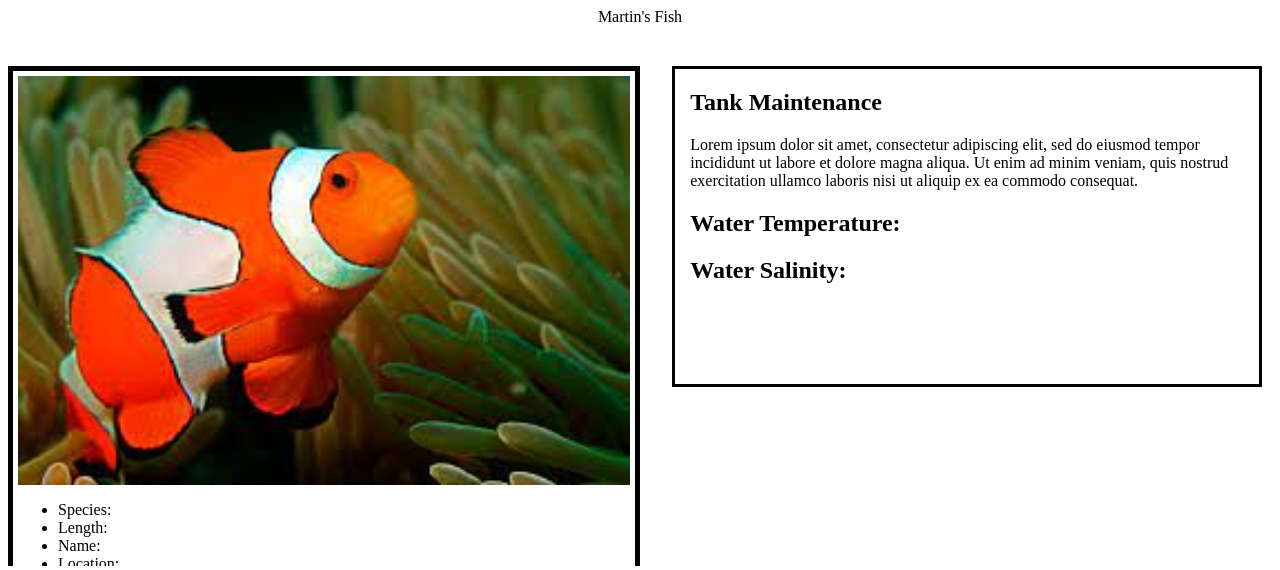
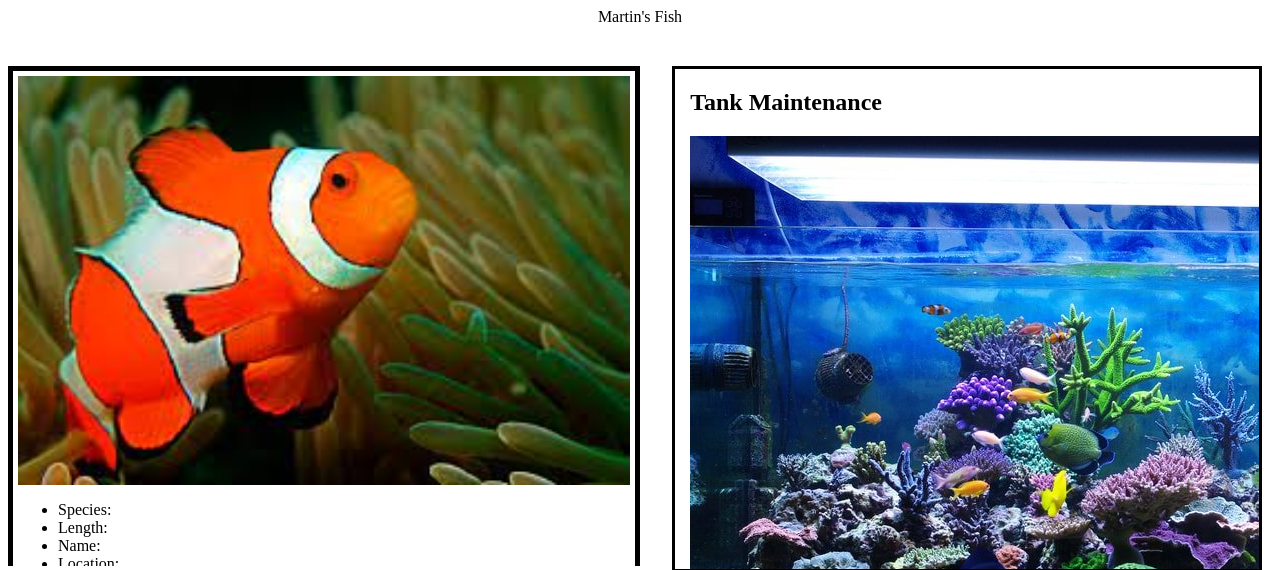
Before and after one commit to FolksyCarrot/chapter3, a plain HTML site: page index.html in a window 1280 px wide. Shown: the top 570 px of the page. Drawn offline with Linux system fonts and the light colour scheme.

Commit message:
updated photos

```diff
--- a/index.html
+++ b/index.html
@@ -39,11 +39,12 @@
     <aside class="aside">
         <section class="box1">
             <h2>Tank Maintenance</h2>
+            <img src="images/aquarium-nov252019-min.jpg" alt="aquarium">
             <p>Lorem ipsum dolor sit amet, consectetur adipiscing elit, sed do eiusmod tempor incididunt ut labore et dolore magna aliqua. Ut enim ad minim veniam, quis nostrud exercitation ullamco laboris nisi ut aliquip ex ea commodo consequat.
             </p>
         </section>
         <section>
-            <h2>Water Temperature:</h2>
+            <h2>Water Temperature: </h2>
             <h2>Water Salinity: </h2>
 
         </section>
--- a/styles/main.css
+++ b/styles/main.css
@@ -25,7 +25,7 @@
     float: right;
     border: 3px solid;
     margin: 0 10px 0 0;
-    height: 315px;
+    height: 500px;
     max-height: 500px;
     overflow: scroll;
 }
```
Also changed, not shown: images/aquarium-nov252019-min.jpg (added), 1 other file.
